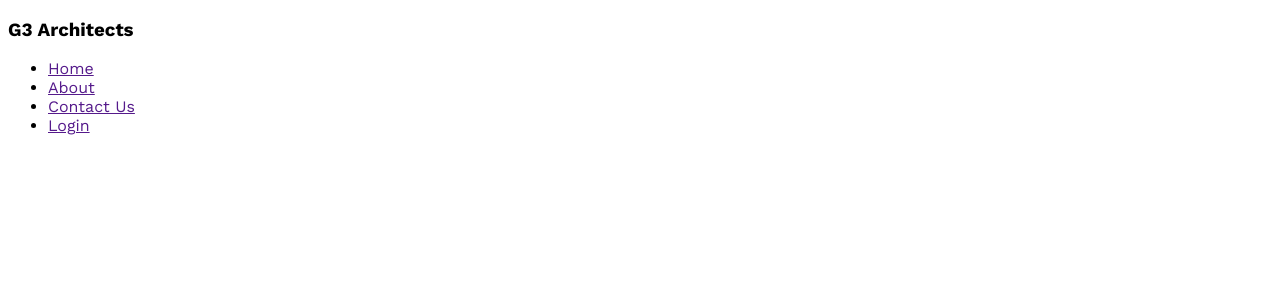
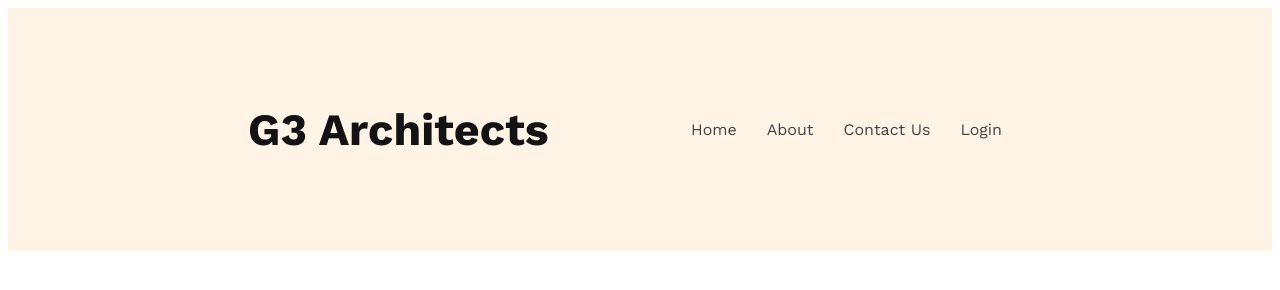
Before and after one commit to riyad3699/g3-architects, a plain HTML site: page index.html in a window 1280 px wide. Drawn offline with nearby package versions, Linux system fonts and the light colour scheme.

Commit message:
added nav bar

```diff
--- a/index.html
+++ b/index.html
@@ -14,7 +14,7 @@
 <body>
     <header>
         <nav>
-            <h3>G3 Architects</h3>
+            <h3 class="nav-title">G3 Architects</h3>
             <ul>
                 <li><a href="">Home</a></li>
                 <li><a href="">About</a></li>
--- a/styles/style.css
+++ b/styles/style.css
@@ -1,3 +1,38 @@
-body{
+body {
     font-family: 'Work Sans', sans-serif;
 }
+
+/* header styles */
+
+header {
+    background-color: rgba(255, 144, 14, 0.10);
+    padding: 50px 240px;
+}
+
+nav {
+    display: flex;
+    justify-content: space-between;
+    align-items: center;
+}
+
+.nav-title {
+    color: #131313;
+    font-size: 2.8rem;
+    font-weight: 700;
+}
+
+nav>ul {
+    display: flex;
+}
+
+nav li {
+    list-style: none;
+    margin-right: 30px;
+}
+
+nav li a {
+    text-decoration: none;
+    color: #424242;
+    font-size: 1rem;
+    font-weight: 500;
+}
```
